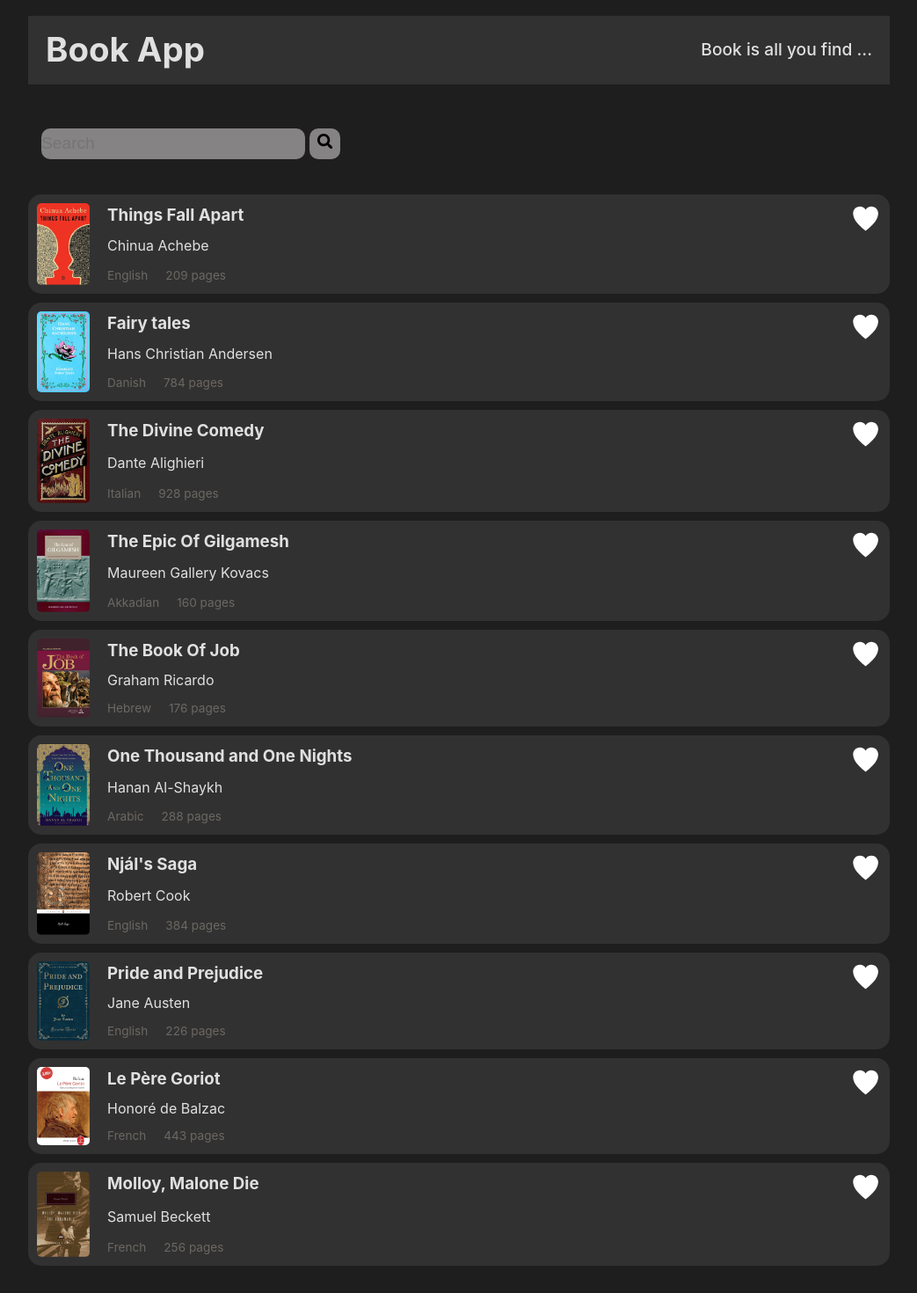
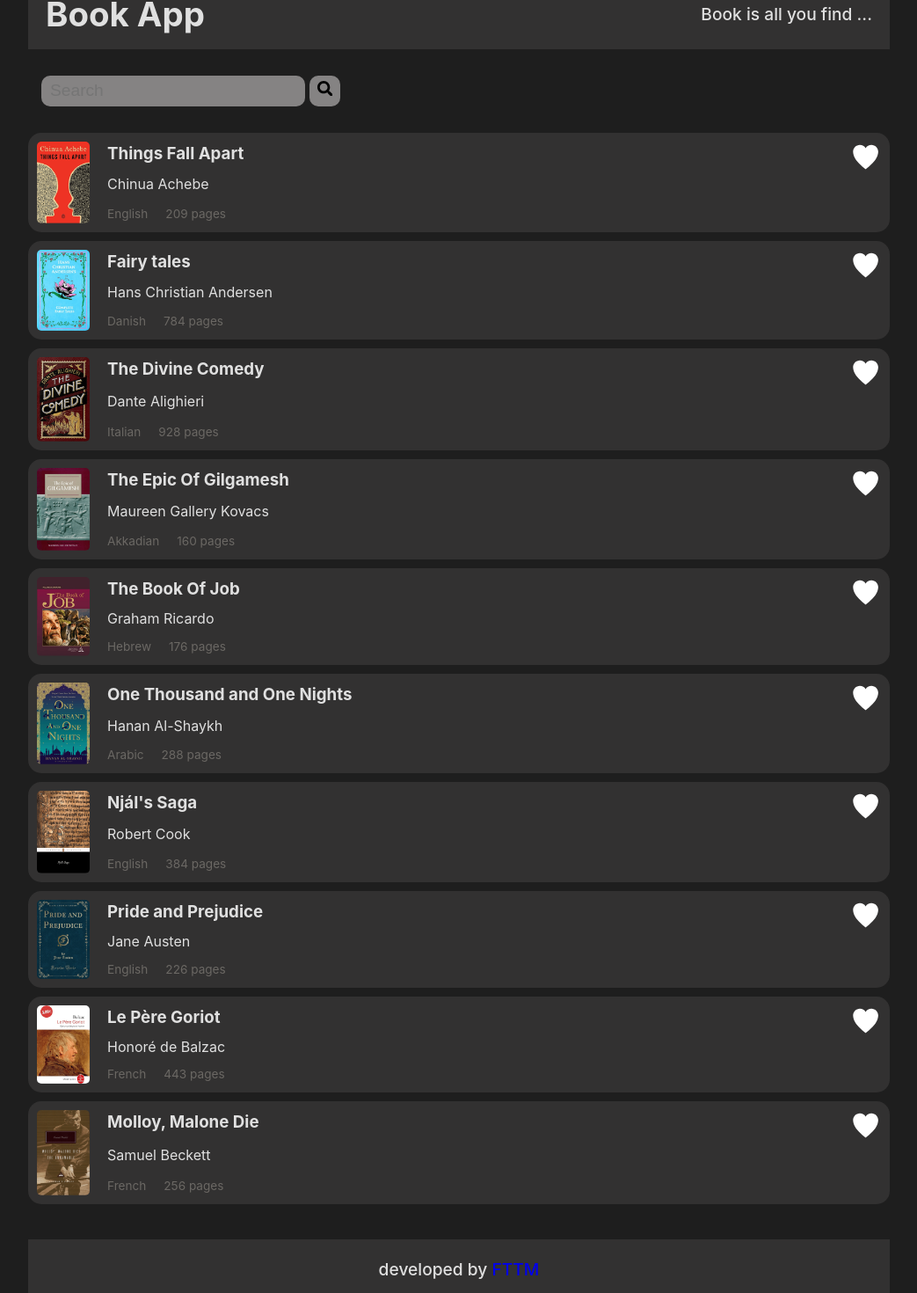
Before and after one commit to FTTM-M/library, a React (Vite) app: page / in a window 1280 px wide. Shown: the part 42-1512 px from the top of the page at 88% size, without its empty margins (118-1161 px from the left). Built offline with nearby package versions, Linux system fonts and the light colour scheme.

Commit message:
edited some css files

```diff
--- a/src/components/search.module.css
+++ b/src/components/search.module.css
@@ -1,5 +1,5 @@
 .search{
-    margin-bottom: 40px;
+    margin-bottom: 30px;
 
 }
 .search input{
@@ -10,6 +10,7 @@
     margin-left: 15px;
     font-size: 1.2rem;
     background-color:#858383;
+    padding-left: 10px;
 }
 .search input:focus{
     outline: none;
--- a/src/layout/Layout.module.css
+++ b/src/layout/Layout.module.css
@@ -2,7 +2,7 @@
   display: flex;
   text-align: center;
   justify-content: space-between;
-  margin: 50px 0px;
+  margin: 10px 0px 30px;
   background-color: rgb(50, 49, 49);
   padding: 10px 20px;
   align-items: center
@@ -12,7 +12,7 @@
   font-weight: 500;
 }
 .footer{
-margin: 50px 0px 30px;
+margin: 30px 0px 10px;
 background-color: rgb(50, 49, 49);
   padding: 20px;
   text-align: center;
```
